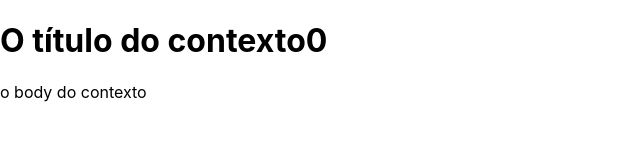
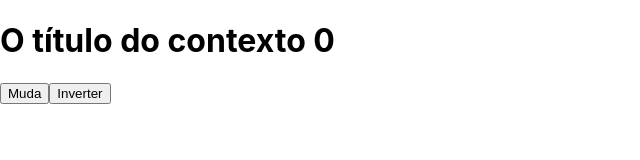
Before and after one commit to Andreeehh/project-2-react, a React (Create React App) app: page / in a window 1280 px wide. Shown: the top 160 px of the page, without its empty margins (0-640 px from the left). Built offline with nearby package versions, Linux system fonts and the light colour scheme.

Commit message:
useReducer para executar ações ao manipular um state

```diff
--- a/src/App.js
+++ b/src/App.js
@@ -1,12 +1,47 @@
+import { useReducer } from 'react';
 import './App.css';
-import { AppContext } from './contexts/AppContext';
-import { Div } from './components/Div';
+
+const globalState = {
+  title: 'O título do contexto',
+  body: 'o body do contexto',
+  counter: 0,
+};
+
+const reducer = (state, action) => {
+  switch (action.type) {
+    case 'muda': {
+      console.log('Chamou muda com', action.payload);
+      return { ...state, title: action.payload };
+    }
+    case 'inverter': {
+      console.log('chamou inverter');
+      const { title } = state;
+      return { ...state, title: title.split('').reverse().join('') };
+    }
+  }
+  return { ...state };
+};
 
 function App() {
+  const [state, dispatch] = useReducer(reducer, globalState);
+  const { counter, title, body } = state;
   return (
-    <AppContext>
-      <Div></Div>
-    </AppContext>
+    <div>
+      <h1>
+        {title} {counter}
+      </h1>
+      <button
+        onClick={() =>
+          dispatch({
+            type: 'muda',
+            payload: new Date().toLocaleString('pt-BR'),
+          })
+        }
+      >
+        Muda
+      </button>
+      <button onClick={() => dispatch({ type: 'inverter' })}>Inverter</button>
+    </div>
   );
 }
 
```
